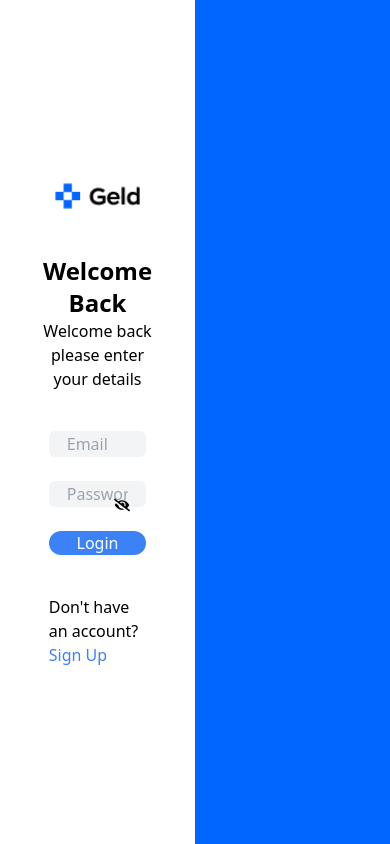
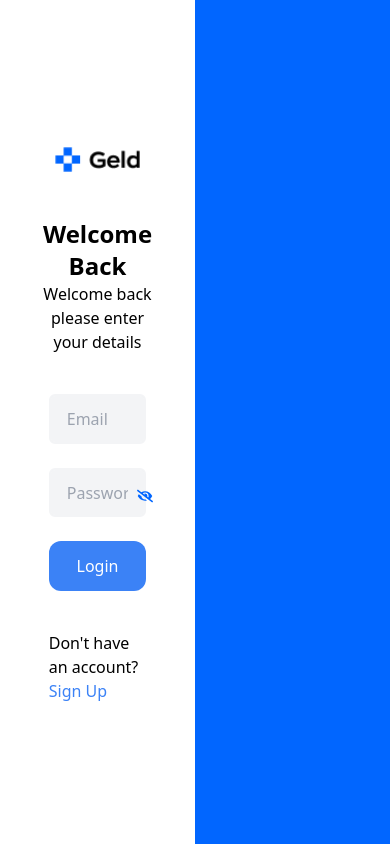
Before and after one commit to z0l0git/income-expense, a Next.js app in the folder frontend-income-expense/: page /login in a window 390 px wide. Built offline with nearby package versions, Linux system fonts and the light colour scheme.

Commit message:
idk how tf i can assign height without px shit ass mf looks weird on my small screen

```diff
--- a/frontend-income-expense/package.json
+++ b/frontend-income-expense/package.json
@@ -10,9 +10,9 @@
   },
   "dependencies": {
     "axios": "^1.6.7",
-    "next": "14.1.0",
-    "react": "^18",
-    "react-dom": "^18",
+    "next": "^14.1.0",
+    "react": "^18.2.0",
+    "react-dom": "^18.2.0",
     "react-icons": "^5.0.1",
     "router": "^1.3.8",
     "tailwind": "^4.0.0"
--- a/frontend-income-expense/src/components/InputBox.jsx
+++ b/frontend-income-expense/src/components/InputBox.jsx
@@ -22,10 +22,10 @@ export const InputBox = ({
         name={name}
         type={!withEye ? type : withEye && show ? "text" : "password"}
         placeholder={placeholder}
-        className="w-full h-full bg-gray-100 rounded-md px-4 border-2 border-gray-100 focus:outline-none focus:ring-2 focus:ring-blue-600 focus:border-transparent "
+        className="w-full absolute object-fit-contain h-full bg-gray-100 rounded-md px-4 border-2 border-gray-100 focus:outline-none focus:ring-2 focus:ring-blue-600 focus:border-transparent "
       />
       <div
-        className="absolute top-4 right-8 cursor-pointer flex justify-center items-center"
+        className="absolute top-[40%] right-[10%] cursor-pointer flex justify-center items-center"
         style={{
           display: type === "password" ? "block" : "none",
         }}
@@ -33,10 +33,12 @@ export const InputBox = ({
         <FaEye
           className={`absolute ${show ? "block" : "hidden"}`}
           onClick={handleClick}
+          color="#0166FF"
         />
         <FaEyeSlash
           className={`absolute ${show ? "hidden" : "block"}`}
           onClick={handleClick}
+          color="#0166FF"
         />
       </div>
     </div>
--- a/frontend-income-expense/src/pages/login/index.js
+++ b/frontend-income-expense/src/pages/login/index.js
@@ -4,7 +4,7 @@ export default function Home() {
   return (
     <div className="w-full h-screen flex justify-center items-center">
       <div className="w-[50%] h-screen flex justify-center items-center">
-        <div className="flex flex-col justify-center items-center gap-10 w-1/2 h-[50%]">
+        <div className="flex flex-col justify-center items-center gap-10 w-1/2 h-[70%]">
           <LoginBox />
         </div>
       </div>
--- a/frontend-income-expense/src/pages/signup/index.js
+++ b/frontend-income-expense/src/pages/signup/index.js
@@ -3,7 +3,7 @@ export default function Home() {
   return (
     <div className="w-full h-screen flex justify-center items-center">
       <div className="w-[50%] h-screen flex justify-center items-center">
-        <div className="flex flex-col justify-center items-center gap-10 w-1/2 h-[50%]">
+        <div className="flex flex-col justify-center items-center gap-10 w-1/2 h-[75%]">
           <SignUp />
         </div>
       </div>
```
Also changed, not shown: 2 other files (tests, documents, lock files or other folders).
